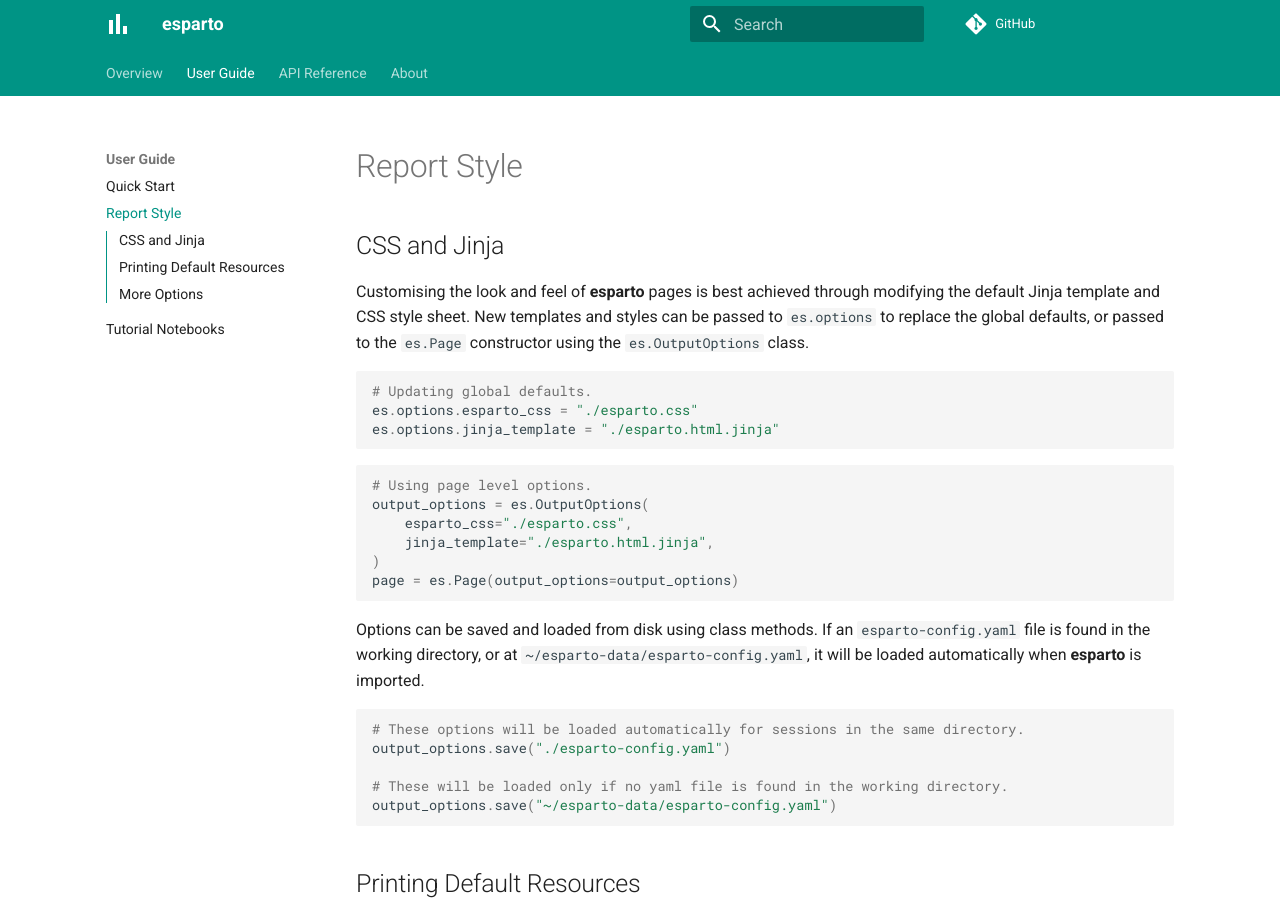
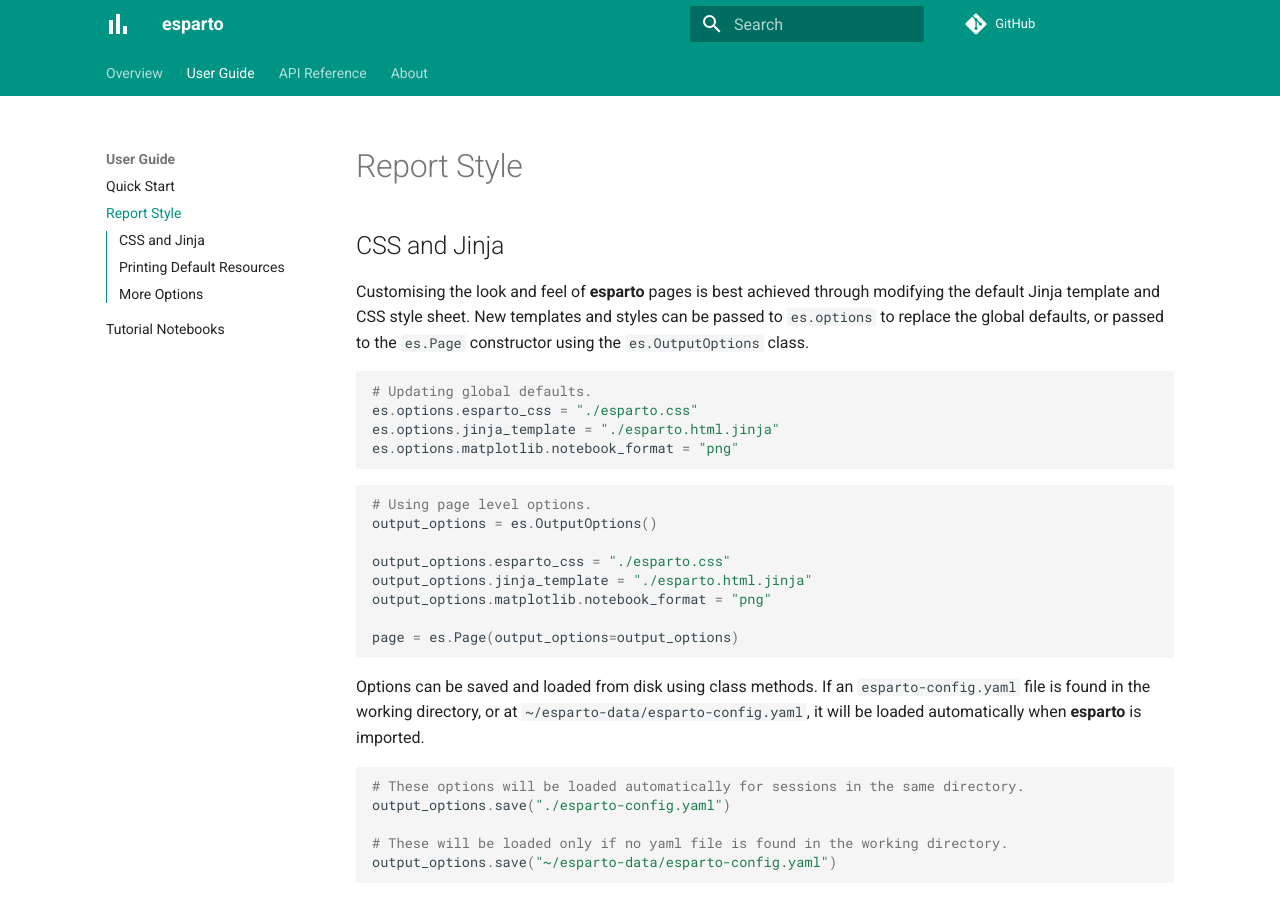
Before and after one commit to domvwt/esparto, an MkDocs documentation site: the page built from docs/02-user-guide/report-style.md, in a window 1280 px wide and 900 px high. Built offline with MkDocs 1.6.1 and Material for MkDocs 9.7.7, drawn with Linux system fonts in a browser that asks for light colours; comment, search, counter and statistics services are not loaded.

Commit message:
Update docs

````diff
--- a/docs/02-user-guide/report-style.md
+++ b/docs/02-user-guide/report-style.md
@@ -11,14 +11,17 @@
 # Updating global defaults.
 es.options.esparto_css = "./esparto.css"
 es.options.jinja_template = "./esparto.html.jinja"
+es.options.matplotlib.notebook_format = "png"
 ```
 
 ```python
 # Using page level options.
-output_options = es.OutputOptions(
-    esparto_css="./esparto.css",
-    jinja_template="./esparto.html.jinja",
-)
+output_options = es.OutputOptions()
+
+output_options.esparto_css = "./esparto.css"
+output_options.jinja_template = "./esparto.html.jinja"
+output_options.matplotlib.notebook_format = "png"
+
 page = es.Page(output_options=output_options)
 ```
 
````
Also changed, not shown: docs/02-user-guide/tutorial-notebooks.md (+0 -1 lines), docs/03-api-reference/options.md (+1 -1 lines), docs/04-about/release-notes.md (+1 -1 lines), 1 other file.
